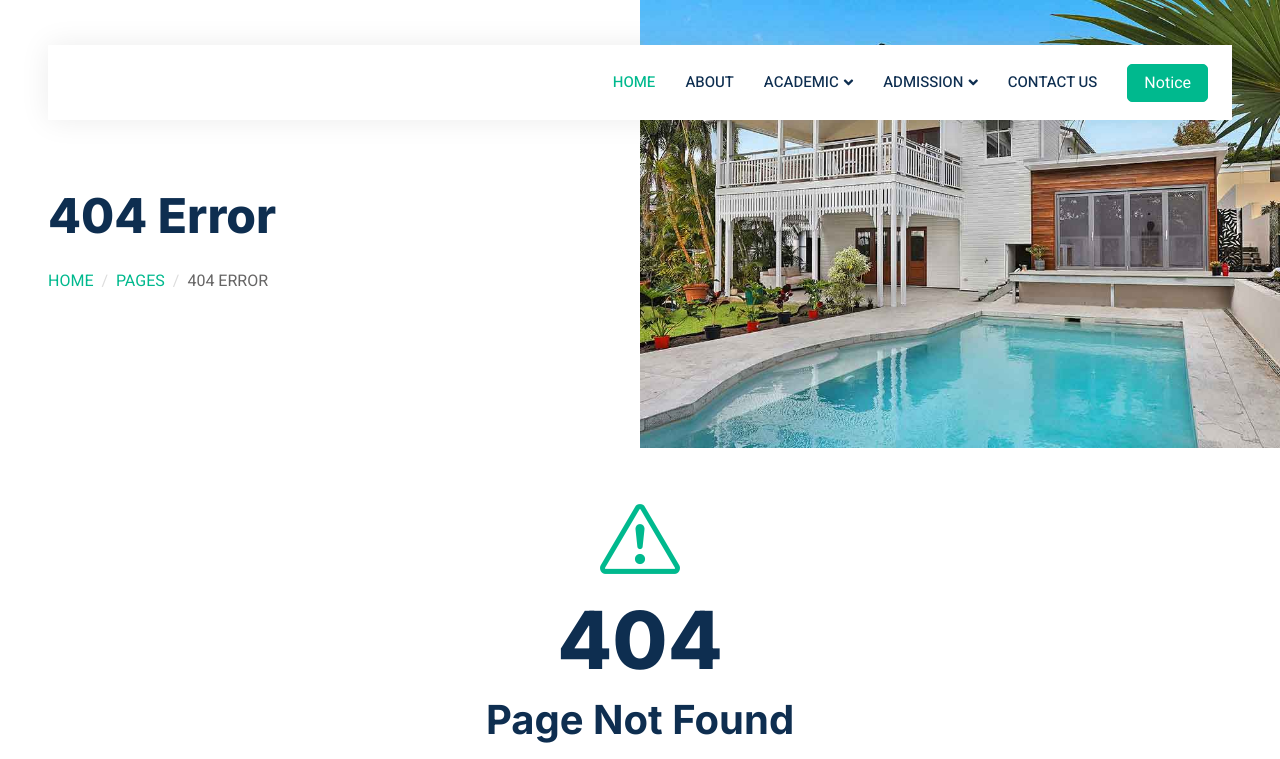
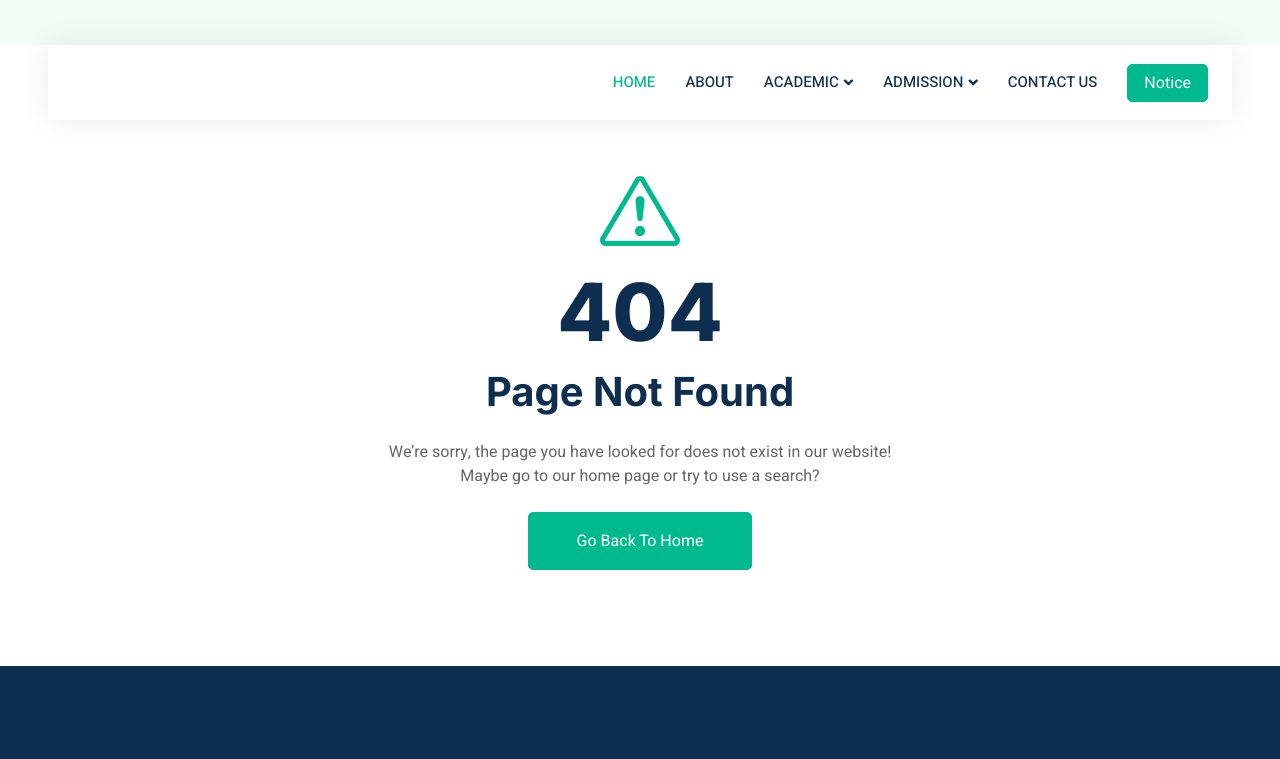
Before and after one commit to chinmayyyjena/college-website, a plain HTML site: page 404.html in a window 1280 px wide. Shown: the top 759 px of the page. Drawn offline with nearby package versions, Linux system fonts and the light colour scheme.

Commit message:
Update 404.html

```diff
--- a/404.html
+++ b/404.html
@@ -81,26 +81,6 @@
         </div>
         <!-- Navbar End -->
 
-
-        <!-- Header Start -->
-        <div class="container-fluid header bg-white p-0">
-            <div class="row g-0 align-items-center flex-column-reverse flex-md-row">
-                <div class="col-md-6 p-5 mt-lg-5">
-                    <h1 class="display-5 animated fadeIn mb-4">404 Error</h1>
-                        <nav aria-label="breadcrumb animated fadeIn">
-                        <ol class="breadcrumb text-uppercase">
-                            <li class="breadcrumb-item"><a href="#">Home</a></li>
-                            <li class="breadcrumb-item"><a href="#">Pages</a></li>
-                            <li class="breadcrumb-item text-body active" aria-current="page">404 Error</li>
-                        </ol>
-                    </nav>
-                </div>
-                <div class="col-md-6 animated fadeIn">
-                    <img class="img-fluid" src="img/header.jpg" alt="">
-                </div>
-            </div>
-        </div>
-        <!-- Header End -->
 
 
 
```
